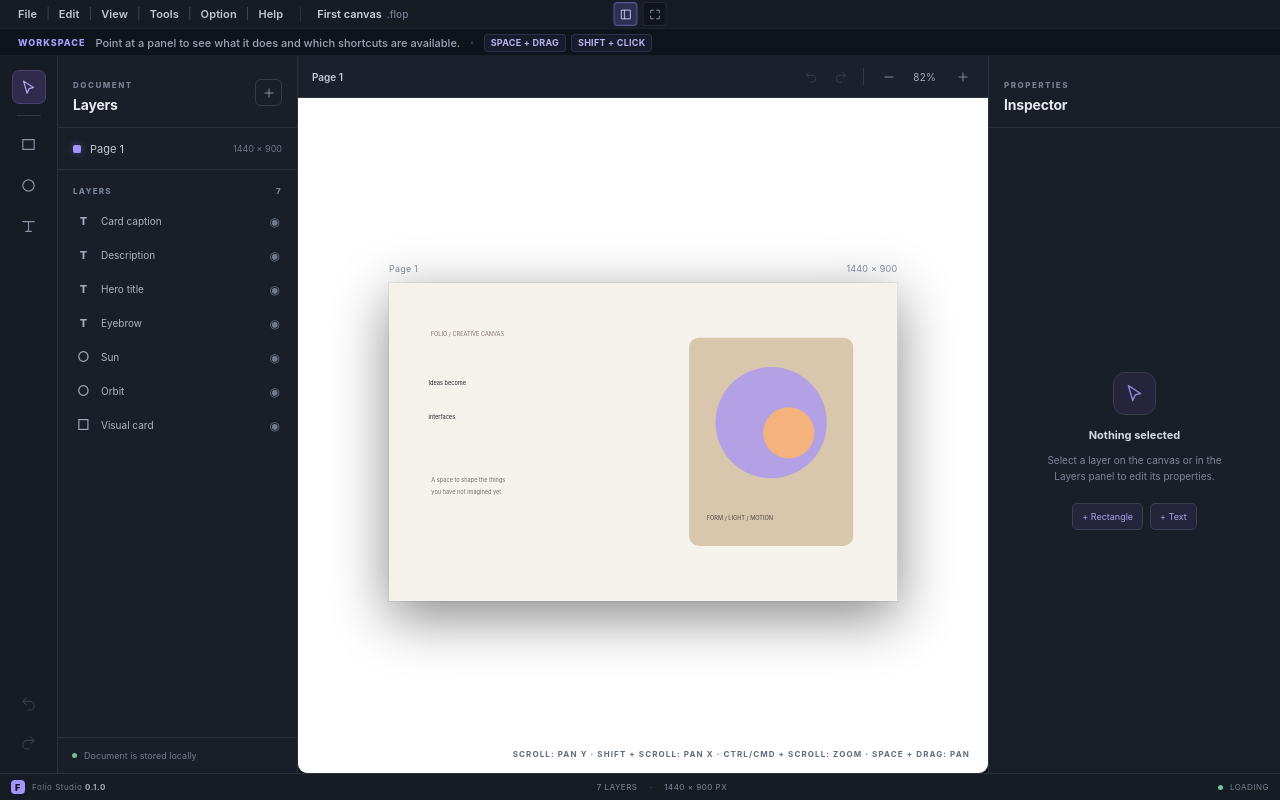
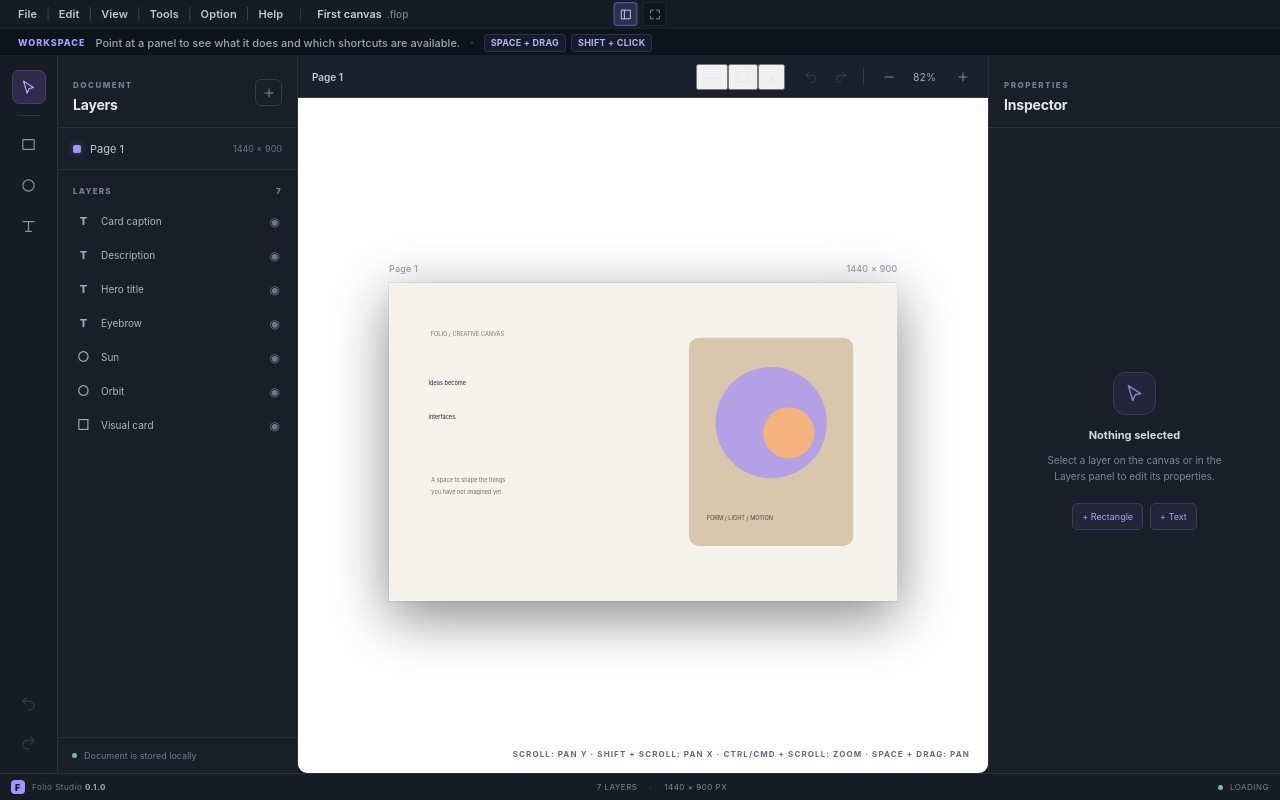
Before and after one commit to budapesservices-dotcom/folio-studio, a Preact app: page / in a window 1280 px wide. Built offline with nearby package versions, Linux system fonts and the light colour scheme.

Commit message:
Add canvas window controls

```diff
--- a/src/app/App.tsx
+++ b/src/app/App.tsx
@@ -58,6 +58,9 @@ export function App() {
   const [zoom, setZoom] = useState(0.82);
   const [toolbarHint, setToolbarHint] = useState<ToolbarHint>(DEFAULT_TOOLBAR_HINT);
   const [layersVisible, setLayersVisible] = useState(true);
+  const [canvasMinimized, setCanvasMinimized] = useState(false);
+  const [canvasClosed, setCanvasClosed] = useState(false);
+  const [canvasMaximized, setCanvasMaximized] = useState(false);
 
   useEffect(() => {
     let active = true;
@@ -261,7 +264,7 @@ export function App() {
         </div>
       </aside>
 
-      <main class="workspace" onMouseEnter={() => updateToolbarHint('CANVAS', 'Scroll to pan vertically; Shift + scroll to pan horizontally; Ctrl/Cmd + scroll to zoom at pointer.', ['SCROLL: PAN Y', 'SHIFT + SCROLL: PAN X', 'CTRL/CMD + SCROLL: ZOOM'])}>
+      <main class={`workspace${canvasMaximized ? " canvas-maximized" : ""}${canvasClosed ? " canvas-closed" : ""}`} onMouseEnter={() => updateToolbarHint('CANVAS', 'Scroll to pan vertically; Shift + scroll to pan horizontally; Ctrl/Cmd + scroll to zoom at pointer.', ['SCROLL: PAN Y', 'SHIFT + SCROLL: PAN X', 'CTRL/CMD + SCROLL: ZOOM'])}>
         <div class="workspace-toolbar">
           <div class="breadcrumb"><strong>{state.project.document.name}</strong></div>
           <div class="canvas-window-tools">
@@ -277,6 +280,12 @@ export function App() {
                 <button title="Distribute vertically" aria-label="Distribute vertically" disabled={state.selectedNodeIds.length < 3} onClick={() => distributeSelection('vertical')}>⇅</button>
               </div>
             )}
+            <div class="workspace-window-controls" aria-label="Canvas window controls">
+              {(canvasClosed || canvasMinimized) && <button type="button" class="window-control window-control-restore" title="Restore canvas" aria-label="Restore canvas" onClick={() => { setCanvasClosed(false); setCanvasMinimized(false); }}>↗</button>}
+              <button type="button" class="window-control" title={canvasMinimized ? "Restore canvas" : "Minimize canvas"} aria-label={canvasMinimized ? "Restore canvas" : "Minimize canvas"} onClick={() => { setCanvasMinimized((value) => !value); setCanvasClosed(false); }}>{canvasMinimized ? "▢" : "—"}</button>
+              <button type="button" class="window-control" title={canvasMaximized ? "Restore window size" : "Maximize canvas"} aria-label={canvasMaximized ? "Restore window size" : "Maximize canvas"} aria-pressed={canvasMaximized} onClick={() => setCanvasMaximized((value) => !value)}>{canvasMaximized ? "❐" : "□"}</button>
+              <button type="button" class="window-control window-control-close" title="Close canvas" aria-label="Close canvas" onClick={() => { setCanvasClosed(true); setCanvasMinimized(false); setCanvasMaximized(false); }}>×</button>
+            </div>
             <div class="workspace-tools">
               <button class="history-button" title="Undo" disabled={state.past.length === 0} onClick={() => dispatch({ type: 'undo' })}><Icon name="undo" /></button>
               <button class="history-button" title="Redo" disabled={state.future.length === 0} onClick={() => dispatch({ type: 'redo' })}><Icon name="redo" /></button>
@@ -287,7 +296,7 @@ export function App() {
             </div>
           </div>
         </div>
-        <div class="canvas-workspace">
+        {!canvasClosed && !canvasMinimized ? <div class="canvas-workspace">
           <Canvas
             document={state.project.document}
             selectedNodeIds={state.selectedNodeIds}
@@ -297,7 +306,7 @@ export function App() {
             onTransformCommit={(nodes) => dispatch({ type: 'transform-nodes', nodes })}
           />
           <div class="canvas-hint">SCROLL: PAN Y · SHIFT + SCROLL: PAN X · CTRL/CMD + SCROLL: ZOOM · SPACE + DRAG: PAN</div>
-        </div>
+        </div> : <div class="canvas-window-placeholder"><span>{canvasClosed ? "CANVAS WINDOW CLOSED" : "CANVAS MINIMIZED"}</span><button type="button" onClick={() => { setCanvasClosed(false); setCanvasMinimized(false); }}>Open Canvas</button></div>}
       </main>
 
       <aside class="inspector-panel" onMouseEnter={() => updateToolbarHint('INSPECTOR', 'Edit the selected layer’s position, dimensions, appearance and options.')}>
```
